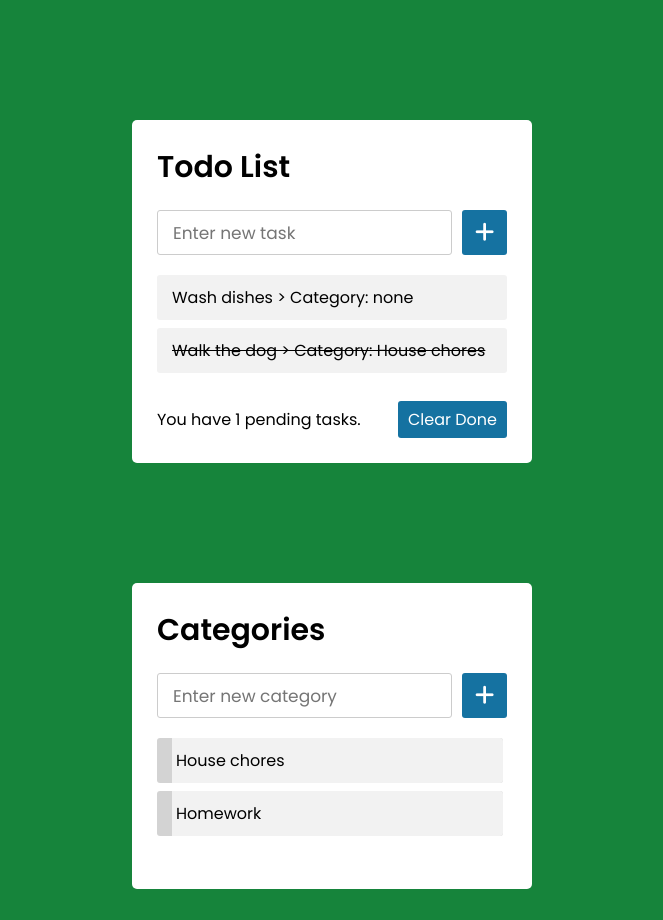
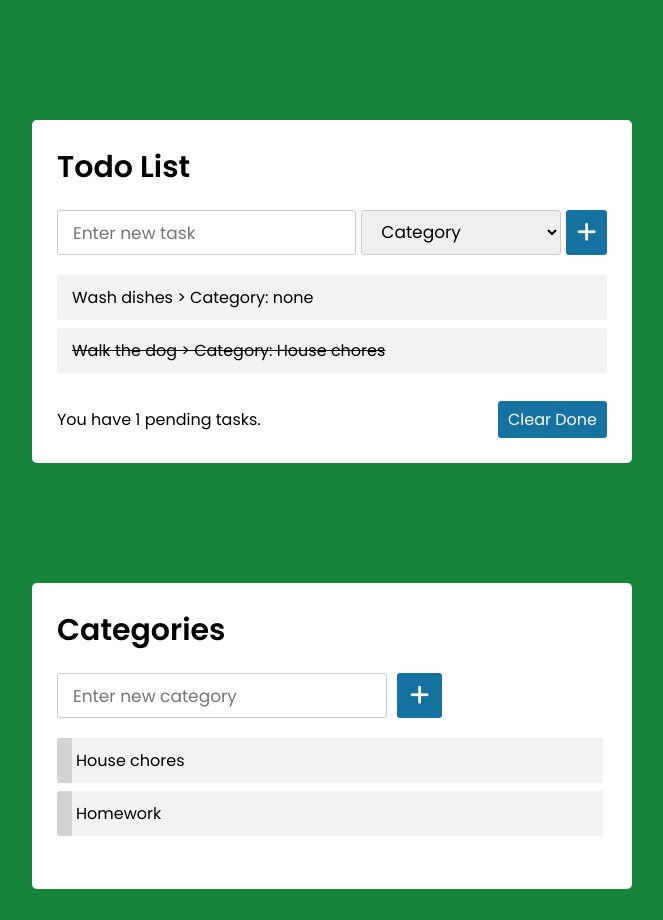
Before and after one commit to lukechapUVU/DGM3760_Todo, a plain HTML site: page index.html in a window 1280 px wide. Shown: the whole page, without its empty margins (308-971 px from the left). Drawn offline with Linux system fonts and the light colour scheme.

Commit message:
start of adding categories to new todos

```diff
--- a/index.html
+++ b/index.html
@@ -17,6 +17,10 @@
       <header>Todo List</header>
       <div class="todoInput">
         <input class="userInputTodo" type="text" placeholder="Enter new task" />
+        <select name="cats" id="cats">
+          <option value="" disabled selected>Category</option>
+          <option value="none" id="none">None</option>
+        </select>
         <button class="addBtnTodo"><i class="fas fa-plus"></i></button>
       </div>
       <ul class="todoList">
--- a/styles.css
+++ b/styles.css
@@ -35,7 +35,7 @@ button {
 
 .wrapper {
   margin: 120px auto;
-  max-width: 400px;
+  max-width: 600px;
   width: 100%;
   border-radius: 5px;
   background: var(--main-white);
@@ -61,8 +61,8 @@ button {
   margin: 20px 0;
 }
 
-.todoInput input {
-  width: 85%;
+input {
+  width: 60%;
   height: 100%;
   border: 1px solid var(--sub-grey);
   font-size: 17px;
@@ -70,18 +70,19 @@ button {
   padding-left: 15px;
 }
 
-.categoryInput input {
-  width: 85%;
+select {
+  width: 40%;
   height: 100%;
   border: 1px solid var(--sub-grey);
   font-size: 17px;
   border-radius: 3px;
   padding-left: 15px;
+  margin-left: 5px;
 }
 
 .todoInput button {
   width: 45px;
-  margin-left: 10px;
+  margin-left: 5px;
   font-size: 22px;
 }
 
--- a/todoApp.js
+++ b/todoApp.js
@@ -19,6 +19,17 @@ let todoInput = document.querySelector('.userInputTodo');
 let addBtnTodo = document.querySelector('.addBtnTodo');
 let clear = document.querySelector('.clearTodo');
 let pending = document.querySelector('.pending');
+const catSelect = document.querySelector('#cats');
+
+console.log(catSelect.children);
+
+catSelect.childNodes[0].addEventListener('click', event => {
+    console.log(event.target);
+})
+catSelect.addEventListener('click', event => {
+    console.log(event.pointerId);
+    //console.log(event.target.children[2].value);
+})
 
 todoList.addEventListener('click', event => {
     if(!event.target.dataset.todoid) {
@@ -245,6 +256,12 @@ function loadCats() {
         catList.insertAdjacentHTML('beforeend', catElement);
 
     })
+
+    cats.forEach(cat => {
+        let catOption = `<option value="${cat.catID}" id="${cat.catName}">${cat.catName}</option>`;
+        catSelect.insertAdjacentHTML('beforeend', catOption);
+    })
+
     loadTodos();
 }
 
```
